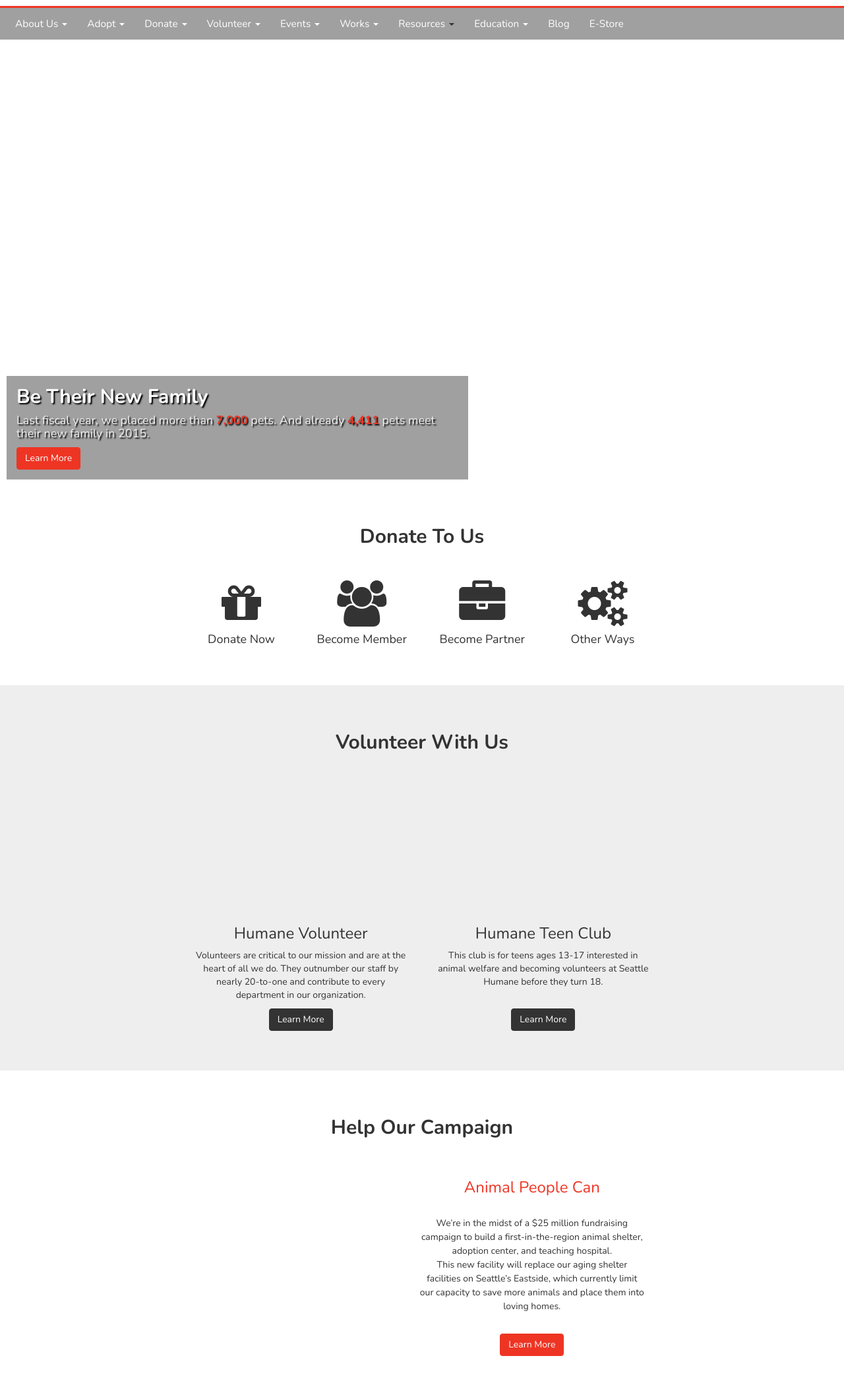
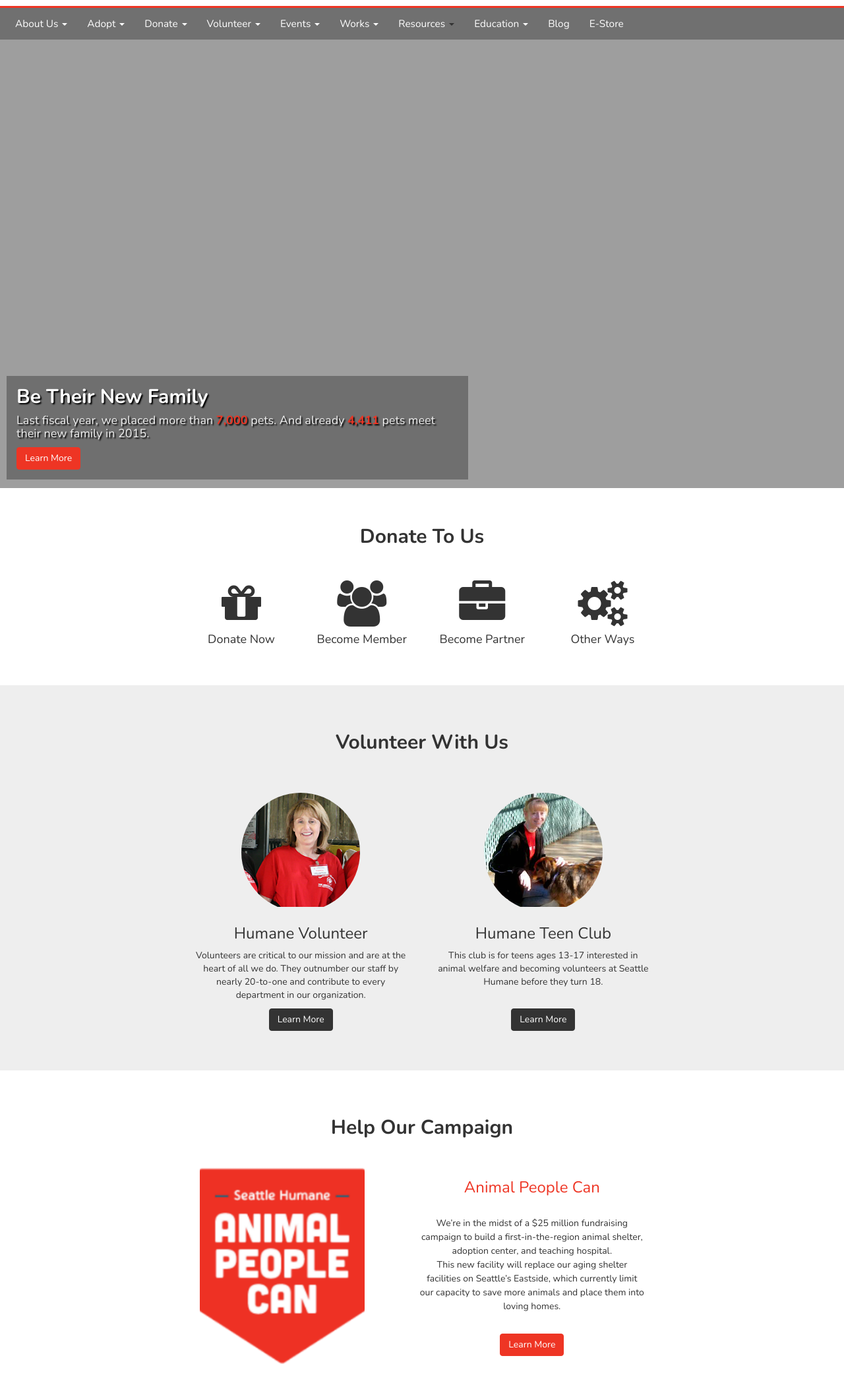
Before and after one commit to phablue/Seattle-Humane, a website: page index.html in a window 1280 px wide. Shown: the part 110-2216 px from the top of the page at 66% size. Drawn offline with nearby package versions, Linux system fonts and the light colour scheme; the site is published under a folder, as on GitHub Pages, so addresses that start at the root find nothing; files whose address does not match are found by name.

Commit message:
update image setting

```diff
--- a/assets/stylesheets/welcome/index.sass
+++ b/assets/stylesheets/welcome/index.sass
@@ -5,12 +5,12 @@
     color: $white-color
 
 #cover-image
-  background: url("/assets/images/main-image-sm.png") no-repeat center
+  background: url("assets/images/main-image-sm.png") no-repeat center
   background-size: cover
   height: 400px
 
   @media only screen and (min-width: 768px)
-    background-image: url("/assets/images/main-image-lg.png")
+    background-image: url("assets/images/main-image-lg.png")
     height: 750px
 
 .cover-title
@@ -91,12 +91,12 @@
 
 #volunteer-image
   @extend .types-images
-  background-image: url("/assets/images/volunteer.png")
+  background-image: url("assets/images/volunteer.png")
   background-position: center top
 
 #teenclub-image
   @extend .types-images
-  background-image: url("/assets/images/teen-club.png")
+  background-image: url("assets/images/teen-club.png")
   background-position: left top
 
 .capital-campaign
@@ -107,7 +107,7 @@
     color: $theme-color
 
 #campaign-img
-  background: url("/assets/images/SH-AnimalPeopleCan-Logo_0.png") no-repeat center
+  background: url("assets/images/SH-AnimalPeopleCan-Logo_0.png") no-repeat center
   display: inline-block
   height: 300px
   position: relative
--- a/package.json
+++ b/package.json
@@ -11,6 +11,7 @@
     "grunt": "^0.4.5",
     "grunt-cli": "^0.1.13",
     "grunt-contrib-coffee": "^0.13.0",
+    "grunt-contrib-copy": "^0.8.2",
     "grunt-contrib-sass": "^0.9.2",
     "grunt-contrib-watch": "^0.6.1"
   }
```
Also changed, not shown: Gruntfile.coffee (+11 -1 lines), assets/dest/images/SH-AnimalPeopleCan-Logo_0.png (added), assets/dest/images/SHS-LOGO_2014_Color.jpg (added), assets/dest/images/main-image-sm.png (added), assets/dest/images/teen-club.png (added), assets/dest/images/volunteer.png (added), assets/dest/stylesheets/application.css, 2 other files.
